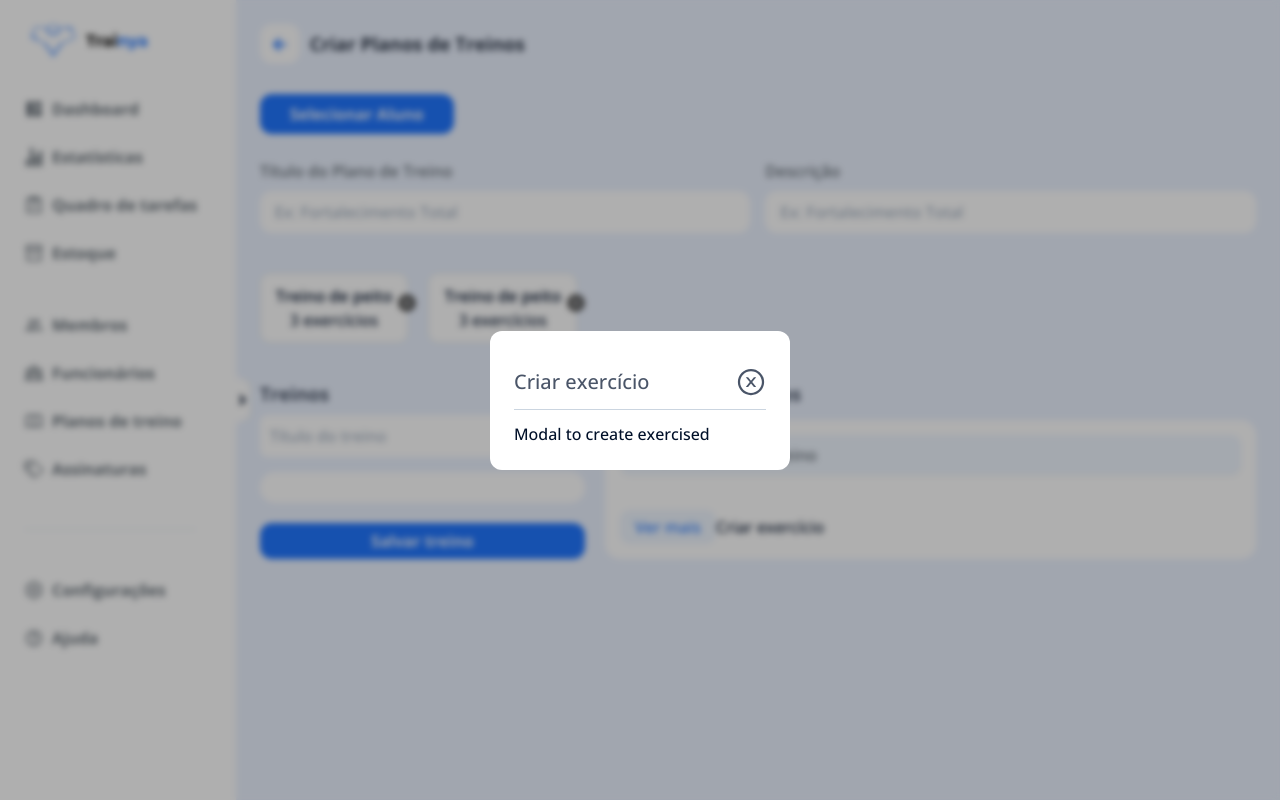
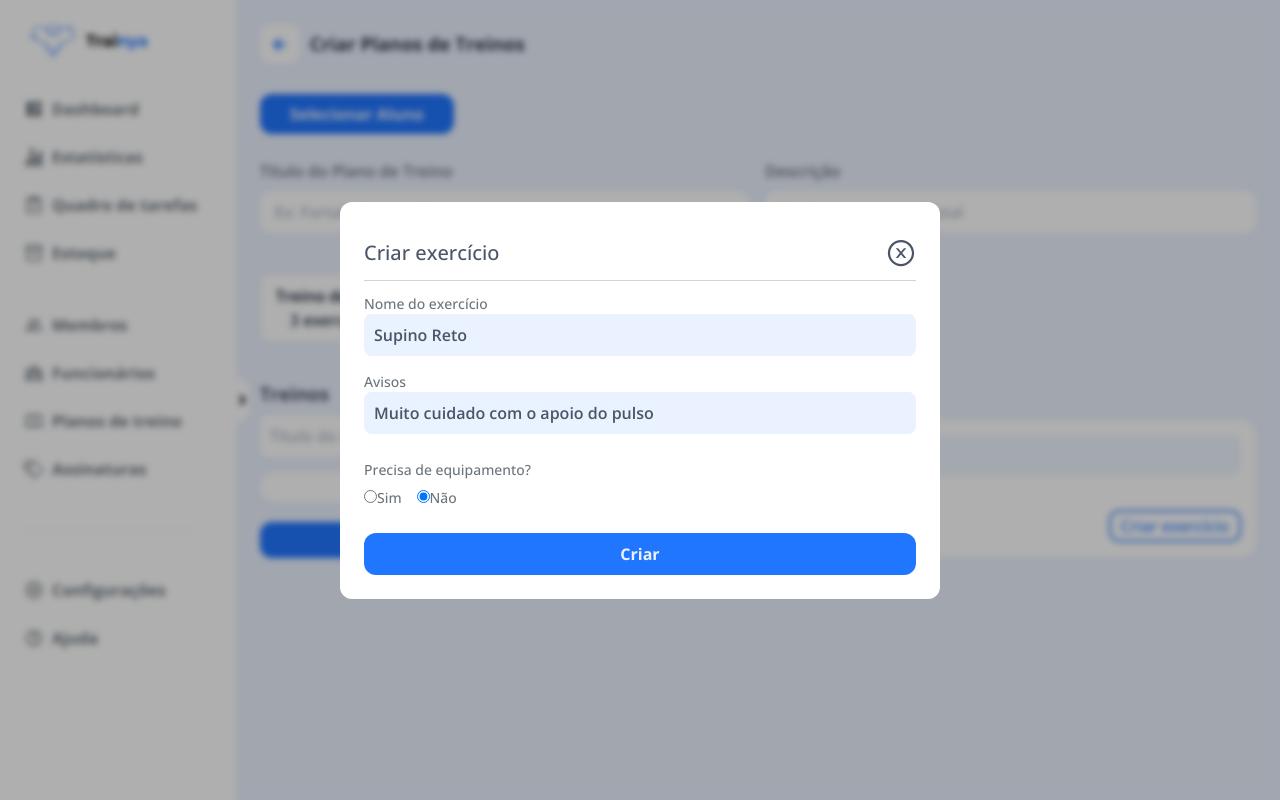
Before and after one commit to trainya-app/trainya-admin-client, a Next.js app: page /workoutsPlans/create in a window 1280 px wide. Both pictures are taken after a click on the button "Criar exercício". Built offline with nearby package versions, Linux system fonts and the light colour scheme.

Commit message:
completing the visual part of create exercise and adding custom modal

```diff
--- a/package.json
+++ b/package.json
@@ -18,6 +18,7 @@
     "react": "18.1.0",
     "react-dom": "18.1.0",
     "react-icons": "^4.4.0",
+    "react-toastify": "^9.0.8",
     "styled-components": "^5.3.5",
     "swiper": "^8.3.2",
     "swiper-react": "^1.0.0"
--- a/src/components/Button/index.tsx
+++ b/src/components/Button/index.tsx
@@ -4,18 +4,16 @@ import { Container } from './styles';
 interface ButtonProps extends ButtonHTMLAttributes<HTMLButtonElement> {
   children: any;
   isLoading?: boolean;
-  onClick?: any;
   variant?: 'primary' | 'outlined' | 'white' | 'danger';
 }
 
 export const Button = ({
   children,
   isLoading,
-  onClick,
   variant = 'primary',
   ...rest
 }: ButtonProps) => (
-  <Container onClick={onClick} variant={variant} {...rest}>
+  <Container variant={variant} {...rest}>
     {isLoading ? <span>loading</span> : children}
   </Container>
 );
--- a/src/components/Modal/index.tsx
+++ b/src/components/Modal/index.tsx
@@ -12,13 +12,13 @@ import { AiOutlineCloseCircle } from 'react-icons/ai';
 
 import { Overlay, ModalContainer } from './styles';
 
-interface Props
-  extends ForwardRefComponent<HTMLDivElement, HTMLMotionProps<'div'>> {
+interface Props {
   children: any;
   title: string;
   isModalOpen: any;
   handleCloseModal: any;
   delayToOpen?: number;
+  modalContainer: any;
 }
 
 const overlayVariants = (delay?: number) => ({
@@ -58,6 +58,7 @@ export const Modal = ({
   isModalOpen,
   handleCloseModal,
   delayToOpen,
+  modalContainer,
   ...rest
 }: Props) => {
   const [isMounted, setIsMounted] = useState(false);
@@ -95,7 +96,12 @@ export const Modal = ({
       animate={overlayControls}
       // style={style ?? {}}
     >
-      <ModalContainer as={motion.div} variants={modalVariants} {...rest}>
+      <ModalContainer
+        as={motion.div}
+        variants={modalVariants}
+        {...modalContainer}
+        {...rest}
+      >
         <div className="header">
           <h3>{title}</h3>
           <AiOutlineCloseCircle className="icon" onClick={() => closeModal()} />
--- /dev/null
+++ b/src/components/Toast/ToastContainer/index.tsx
@@ -0,0 +1,56 @@
+import { useCallback, useEffect, useState } from 'react';
+import { AnimatePresence } from 'framer-motion';
+import { ToastMessage } from '../ToastMessage';
+import { Container } from './styles';
+import { toastEventManager } from '../../../utils/toast';
+
+interface ToastMessageProps {
+  id: number;
+  status: 'default' | 'success' | 'error';
+  text: string;
+  duration?: number;
+}
+
+export const ToastContainer = () => {
+  const [messages, setMessages] = useState([] as ToastMessageProps[]);
+
+  useEffect(() => {
+    function handleAddToast({
+      status,
+      text,
+      duration,
+    }: Omit<ToastMessageProps, 'id'>) {
+      setMessages((prev) => [
+        ...prev,
+        { id: Math.random(), status, text, duration },
+      ]);
+    }
+
+    toastEventManager.on('addtoast', handleAddToast);
+
+    return () => {
+      toastEventManager.removeListener('addtoast', handleAddToast);
+    };
+  }, []);
+
+  const handleRemoveMessage = useCallback((id: number) => {
+    setMessages((prev) => prev.filter((message) => message.id !== id));
+  }, []);
+
+  return (
+    <Container>
+      <AnimatePresence>
+        {messages.map(({ id, text, status, duration }) => (
+          <ToastMessage
+            key={id}
+            id={id}
+            text={text}
+            duration={duration}
+            status={status}
+            onRemoveMessage={handleRemoveMessage}
+          />
+        ))}
+      </AnimatePresence>
+    </Container>
+  );
+};
--- /dev/null
+++ b/src/components/Toast/ToastContainer/styles.ts
@@ -0,0 +1,9 @@
+import styled from 'styled-components';
+
+export const Container = styled.div`
+  position: fixed;
+  top: 1.2rem;
+  left: 50%;
+  transform: translateX(-50%);
+  z-index: 99999;
+`;
--- /dev/null
+++ b/src/components/Toast/ToastMessage/index.tsx
@@ -0,0 +1,66 @@
+import { motion } from 'framer-motion';
+import Image from 'next/image';
+import { useEffect } from 'react';
+import { Container } from './styles';
+
+interface Props {
+  id: number;
+  text: string;
+  status?: 'default' | 'success' | 'error';
+  onRemoveMessage: (id: number) => void;
+  duration?: number;
+}
+
+export const ToastMessage = ({
+  id,
+  text,
+  status = 'default',
+  onRemoveMessage,
+  duration,
+}: Props) => {
+  useEffect(() => {
+    const timeoutRef = setTimeout(() => {
+      onRemoveMessage(id);
+    }, duration || 5000);
+
+    return () => {
+      clearTimeout(timeoutRef);
+    };
+  }, [id, duration, onRemoveMessage]);
+
+  function handleRemoveToast() {
+    onRemoveMessage(id);
+  }
+
+  return (
+    <Container
+      as={motion.div}
+      initial={{ opacity: 0, y: -100 }}
+      animate={{ opacity: 1, y: 0 }}
+      exit={{ opacity: 0, y: -100 }}
+      type={status}
+      onClick={handleRemoveToast}
+      tabIndex={0}
+      role="button"
+    >
+      {status === 'success' && (
+        <Image
+          src="/icons/check-circle.svg"
+          height={22}
+          width={22}
+          alt="close-icon"
+        />
+      )}
+      {status === 'error' && (
+        <Image
+          src="/icons/x-circle.svg"
+          height={22}
+          width={22}
+          alt="close-icon"
+        />
+      )}
+
+      <strong>{text}</strong>
+    </Container>
+  );
+};
--- /dev/null
+++ b/src/components/Toast/ToastMessage/styles.ts
@@ -0,0 +1,35 @@
+import styled, { css } from 'styled-components';
+
+const containerVariants = {
+  default: css`
+    background: ${({ theme }) => theme.colors.blue[500]};
+    color: ${({ theme }) => theme.colors.blue[100]};
+  `,
+  success: css`
+    background: ${({ theme }) => theme.colors.green.main};
+    color: ${({ theme }) => theme.colors.green.bg};
+  `,
+  error: css`
+    background: ${({ theme }) => theme.colors.red.main};
+    color: ${({ theme }) => theme.colors.red.bg};
+  `,
+};
+
+export const Container = styled.div<{ type: 'default' | 'success' | 'error' }>`
+  padding: 1.6rem 3.2rem;
+  background: ${({ theme }) => theme.colors.green.main};
+  color: #fff;
+  border-radius: 0.8rem;
+  box-shadow: 0px 20px 20px -16px rgba(0, 0, 0, 0.25);
+  display: flex;
+  align-items: center;
+  justify-content: center;
+  gap: 0.8rem;
+  cursor: pointer;
+
+  ${({ type }) => containerVariants[type]}
+
+  & + div {
+    margin-top: 1.2rem;
+  }
+`;
--- /dev/null
+++ b/src/lib/EventManager.ts
@@ -0,0 +1,39 @@
+export default class EventManager {
+  listeners: any;
+
+  constructor() {
+    this.listeners = new Map();
+  }
+
+  on(event: string, listener: any) {
+    if (!this.listeners.has(event)) {
+      this.listeners.set(event, []);
+    }
+
+    // I setting one new listener function that will receive values when event is emitted
+    this.listeners.get(event).push(listener);
+  }
+
+  emit(event: string, payload: any) {
+    if (!this.listeners.has(event)) {
+      return;
+    }
+
+    this.listeners.get(event).forEach((listener: any) => {
+      listener(payload);
+    });
+  }
+
+  removeListener(event: string, listenerToRemove: any) {
+    const listeners = this.listeners.get(event);
+    if (!listeners) {
+      return;
+    }
+
+    const filteredListeners = listeners.filter(
+      (listener: any) => listener !== listenerToRemove
+    );
+
+    this.listeners.set(event, filteredListeners);
+  }
+}
--- a/src/pages-components/CreateWorkoutsPlans/components/CreateExerciseModal/index.tsx
+++ b/src/pages-components/CreateWorkoutsPlans/components/CreateExerciseModal/index.tsx
@@ -1,5 +1,13 @@
-import { Dispatch, SetStateAction } from 'react';
+import {
+  Dispatch,
+  HTMLAttributes,
+  InputHTMLAttributes,
+  SetStateAction,
+  useState,
+} from 'react';
 import { Modal } from 'components/Modal';
+import { Button } from 'components/Button';
+import { toast } from 'utils/toast';
 
 interface CreateExercisesModalProps {
   isOpen: boolean;
@@ -10,10 +18,38 @@ export const CreateExerciseModal = ({
   isOpen,
   setIsOpen,
 }: CreateExercisesModalProps) => {
-  console.log('create exercise');
+  const [needsEquipment, setNeedsEquipment] = useState(false);
+  const [name, setName] = useState('');
+  const [advise, setAdvise] = useState('');
 
   function handleCloseModal() {
     setIsOpen(false);
+  }
+
+  function handleChangleNeedsEquipment(value: 'yes' | 'no') {
+    if (value === 'yes') {
+      setNeedsEquipment(true);
+      return;
+    }
+    setNeedsEquipment(false);
+  }
+
+  function handleCreateExercise() {
+    console.log('create exercise');
+    try {
+      if (!name || !advise) {
+        toast({
+          status: 'error',
+          text: 'Campos obrigatórios não foram preenchidos.',
+          duration: 1000,
+        });
+      }
+      console.log({ name, advise, needsEquipment });
+      console.log(needsEquipment);
+    } catch (err: any) {
+      // TODO: put toast with error message
+      console.log('err');
+    }
   }
 
   return (
@@ -21,11 +57,87 @@ export const CreateExerciseModal = ({
       isModalOpen={isOpen}
       title="Criar exercício"
       handleCloseModal={handleCloseModal}
-      className="max-w-[100px]"
+      modalContainer={{
+        className: 'max-w-[600px]',
+      }}
     >
-      <div>
-        <p>Modal to create exercised</p>
+      <div className="flex flex-col gap-6">
+        <Label className="w-full">
+          Nome do exercício
+          <Input
+            placeholder="Supino Reto"
+            value={name}
+            onChange={(e) => setName(e.target.value)}
+          />
+        </Label>
+        <Label className="w-full">
+          Avisos
+          <Input
+            placeholder="Muito cuidado com o apoio do pulso"
+            value={advise}
+            onChange={(e) => setAdvise(e.target.value)}
+          />
+        </Label>
+        <span className="text-[1.4rem] text-gray-500 text-semibold mt-4">
+          Precisa de equipamento?
+        </span>
+        <div className="flex gap-6 mt-[-0.8rem]">
+          <Label>
+            <input
+              type="radio"
+              name="equip"
+              value="yes"
+              placeholder="Sim"
+              onChange={(e) =>
+                handleChangleNeedsEquipment(e.target.value as 'yes' | 'no')
+              }
+            />
+            Sim
+          </Label>
+          <Label>
+            <input
+              type="radio"
+              name="equip"
+              value="no"
+              placeholder="Sim"
+              checked
+              onChange={(e) =>
+                handleChangleNeedsEquipment(e.target.value as 'yes' | 'no')
+              }
+            />
+            Não
+          </Label>
+        </div>
+        <Button
+          className="h-[4.2rem] mt-4"
+          onClick={() => handleCreateExercise()}
+        >
+          Criar
+        </Button>
       </div>
     </Modal>
   );
 };
+
+const Input = ({
+  className,
+  ...props
+}: InputHTMLAttributes<HTMLInputElement>) => (
+  <input
+    className={`h-[4.2rem] w-full px-4 rounded-xl bg-blue-100 place placeholder:text-gray-600 text-blue-600 font-semibold ${className}`}
+    {...props}
+  />
+);
+
+const Label = ({
+  className,
+  children,
+  ...props
+}: HTMLAttributes<HTMLLabelElement>) => (
+  <label
+    className={` text-[1.4rem] text-gray-500 text-semibold ${className}`}
+    {...props}
+  >
+    {children}
+  </label>
+);
--- a/src/pages-components/CreateWorkoutsPlans/components/SuggestionsWorkouts/index.tsx
+++ b/src/pages-components/CreateWorkoutsPlans/components/SuggestionsWorkouts/index.tsx
@@ -137,15 +137,19 @@ export const SuggestionsWorkouts = ({
           ))}
         </div>
 
-        <footer>
+        <footer className="flex justify-between items-center gap-6 mt-4">
           <button
             type="button"
             onClick={() => handleSeeMoreSuggestionWorkouts()}
-            className="bg-blue-50 text-blue-500 py-2 px-6 rounded-2xl mt-4 hover:bg-blue-500 hover:text-blue-100 transition-all"
+            className="bg-blue-50 text-blue-500 h-[3.2rem] px-6 rounded-2xl  hover:bg-blue-500 hover:text-blue-100 transition-all"
           >
             Ver mais
           </button>
-          <button type="button" onClick={() => handleOpenCreateExerciseModal()}>
+          <button
+            type="button"
+            onClick={() => handleOpenCreateExerciseModal()}
+            className="border-2 border-blue-500 rounded-2xl px-4 h-[3.2rem] text-blue-500 hover:bg-blue-500 hover:text-white transition-all"
+          >
             Criar exercício
           </button>
         </footer>
--- a/src/pages/_app.tsx
+++ b/src/pages/_app.tsx
@@ -11,6 +11,7 @@ import theme from 'styles/theme';
 import { PageLayout } from 'layouts/PageLayout';
 
 import '../styles/index.css';
+import { ToastContainer } from 'components/Toast/ToastContainer';
 
 function MyApp({ Component, pageProps }: AppProps) {
   const router = useRouter();
@@ -41,6 +42,7 @@ function MyApp({ Component, pageProps }: AppProps) {
           <Component {...pageProps} />
         )}
         <GlobalStyle />
+        <ToastContainer />
       </ThemeProvider>
     </CustomThemeProvider>
   );
--- /dev/null
+++ b/src/utils/toast.ts
@@ -0,0 +1,16 @@
+import EventManager from '../lib/EventManager';
+
+export const toastEventManager = new EventManager();
+interface Props {
+  status: 'default' | 'success' | 'error';
+  text: string;
+  duration?: number;
+}
+
+export const toast = ({ status = 'default', text, duration }: Props) => {
+  toastEventManager.emit('addtoast', {
+    status,
+    text,
+    duration: duration ?? 1000,
+  });
+};
```
Also changed, not shown: 1 other file (tests, documents, lock files or other folders).
